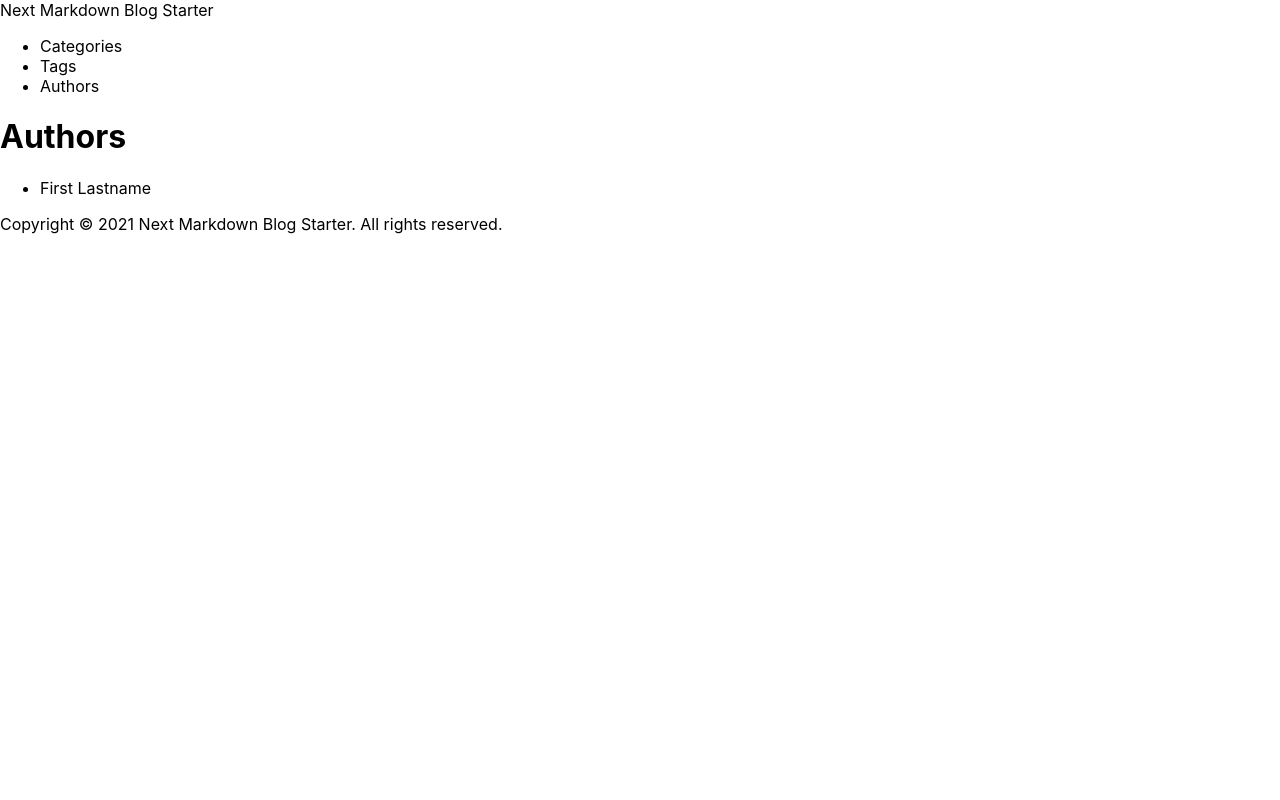
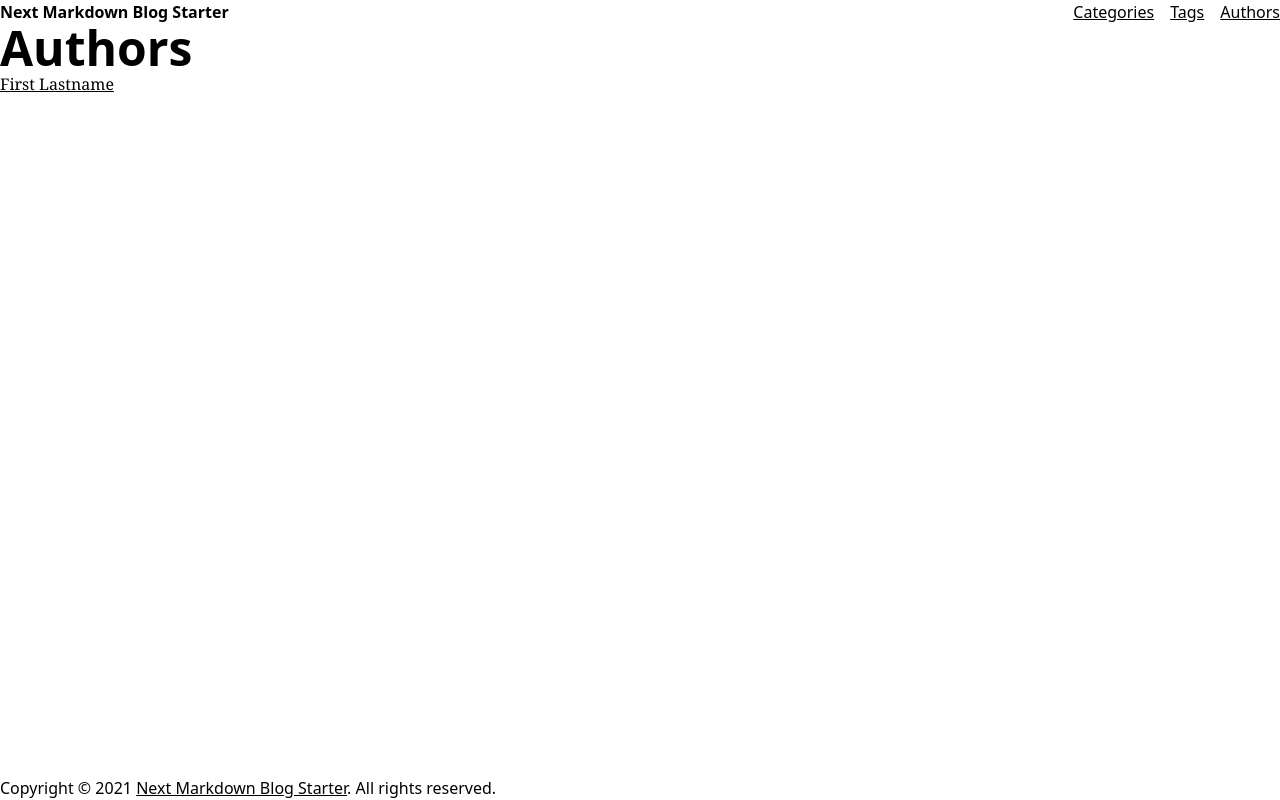
Before and after one commit to startersites/next-markdown-blog, a Next.js app: page /authors in a window 1280 px wide. Built offline with nearby package versions, Linux system fonts and the light colour scheme.

Commit message:
Add TailwindCSS with basic styles

```diff
--- a/components/Footer.js
+++ b/components/Footer.js
@@ -2,7 +2,7 @@ import Link from 'next/link'
 
 export default function Footer() {
   return (
-    <footer role="contentinfo">
+    <footer role="contentinfo" className="font-sans">
       <p>Copyright &copy; {new Date().getFullYear()} <Link href="/">Next Markdown Blog Starter</Link>. All rights reserved.</p>
     </footer>
   )
--- a/components/Header.js
+++ b/components/Header.js
@@ -6,14 +6,14 @@ export default function Header() {
   const home = router.pathname === '/' ? true : false
 
   return (
-    <header role="banner">
-      <HomeLinkWrapper home={home} wrapper={children => <h1>{children}</h1>}>
+    <header role="banner" className="flex flex-col font-sans items-center justify-between md:flex-row">
+      <HomeLinkWrapper home={home} wrapper={children => <h1 className="text-base">{children}</h1>}>
         <Link href="/">
-          Next Markdown Blog Starter
+          <a className="font-bold">Next Markdown Blog Starter</a>
         </Link>
       </HomeLinkWrapper>
-      <nav role="navigation" aria-label="main navigation">
-        <ul>
+      <nav role="navigation" aria-label="main navigation" className="mt-4 md:ml-4 md:mt-0">
+        <ul className="flex items-center">
           <NavLink href="/categories" title="Categories" />
           <NavLink href="/tags" title="Tags" />
           <NavLink href="/authors" title="Authors" />
@@ -25,7 +25,7 @@ export default function Header() {
 
 function NavLink({ href, title }) {
   return (
-    <li>
+    <li className="mx-2 md:ml-4 md:mx-0">
       <Link href={href}>{title}</Link>
     </li>
   )
--- a/components/Layout.js
+++ b/components/Layout.js
@@ -5,7 +5,7 @@ export default function Layout({ children }) {
   return (
     <>
       <Header />
-      <main>
+      <main className="flex-1">
         {children}
       </main>
       <Footer />
--- a/package.json
+++ b/package.json
@@ -15,7 +15,10 @@
     "react-dom": "17.0.2"
   },
   "devDependencies": {
+    "autoprefixer": "^10.2.5",
     "eslint": "^7.22.0",
-    "frontmatter-markdown-loader": "^3.6.2"
+    "frontmatter-markdown-loader": "^3.6.2",
+    "postcss": "^8.2.8",
+    "tailwindcss": "^2.0.4"
   }
 }
--- /dev/null
+++ b/postcss.config.js
@@ -0,0 +1,6 @@
+module.exports = {
+  plugins: {
+    tailwindcss: {},
+    autoprefixer: {},
+  },
+}
--- a/styles/globals.css
+++ b/styles/globals.css
@@ -1,16 +1,60 @@
-html,
+@tailwind base;
+
 body {
-  padding: 0;
-  margin: 0;
-  font-family: -apple-system, BlinkMacSystemFont, Segoe UI, Roboto, Oxygen,
-    Ubuntu, Cantarell, Fira Sans, Droid Sans, Helvetica Neue, sans-serif;
+	text-rendering: optimizeLegibility;
+	-webkit-font-smoothing: antialiased;
+	-moz-osx-font-smoothing: grayscale;
+  @apply font-serif overflow-x-hidden w-full;
+}
+
+#__next {
+  @apply flex flex-col min-h-screen;
+}
+
+h1, h2, h3, h4, h5, h6 {
+  @apply font-sans font-bold;
+}
+
+h1,
+.h1 {
+  @apply text-4xl md:text-5xl;
+}
+
+h2,
+.h2  {
+  @apply text-3xl md:text-4xl;
+}
+
+h3,
+.h3  {
+  @apply text-2xl md:text-3xl;
+}
+
+h4,
+.h4  {
+  @apply text-xl md:text-2xl;
+}
+
+h5,
+.h5  {
+  @apply text-lg md:text-xl;
+}
+
+h6,
+.h6  {
+  @apply text-base md:text-lg;
 }
 
 a {
-  color: inherit;
-  text-decoration: none;
+  @apply underline hover:no-underline;
 }
 
-* {
-  box-sizing: border-box;
-}
+/* Write your base styles here */
+
+@tailwind components;
+
+/* Write your component styles here */
+
+@tailwind utilities;
+
+/* Write your utility styles here */
--- /dev/null
+++ b/tailwind.config.js
@@ -0,0 +1,11 @@
+module.exports = {
+  purge: ['./pages/**/*.{js,ts,jsx,tsx}', './components/**/*.{js,ts,jsx,tsx}'],
+  darkMode: false, // or 'media' or 'class'
+  theme: {
+    extend: {},
+  },
+  variants: {
+    extend: {},
+  },
+  plugins: [],
+}
```
Also changed, not shown: 1 other file (tests, documents, lock files or other folders).
